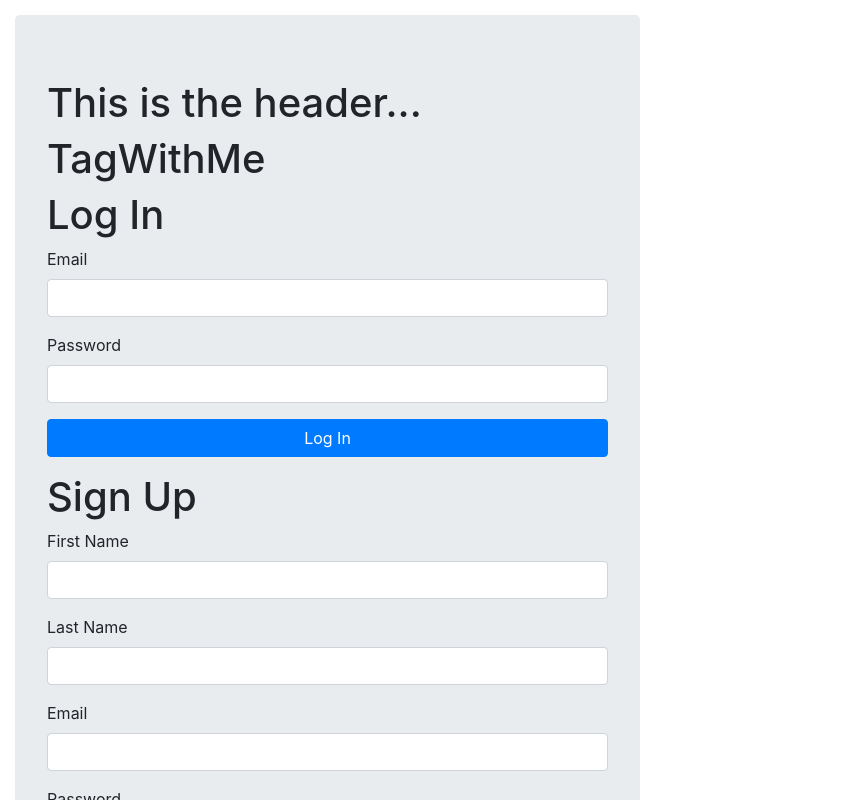
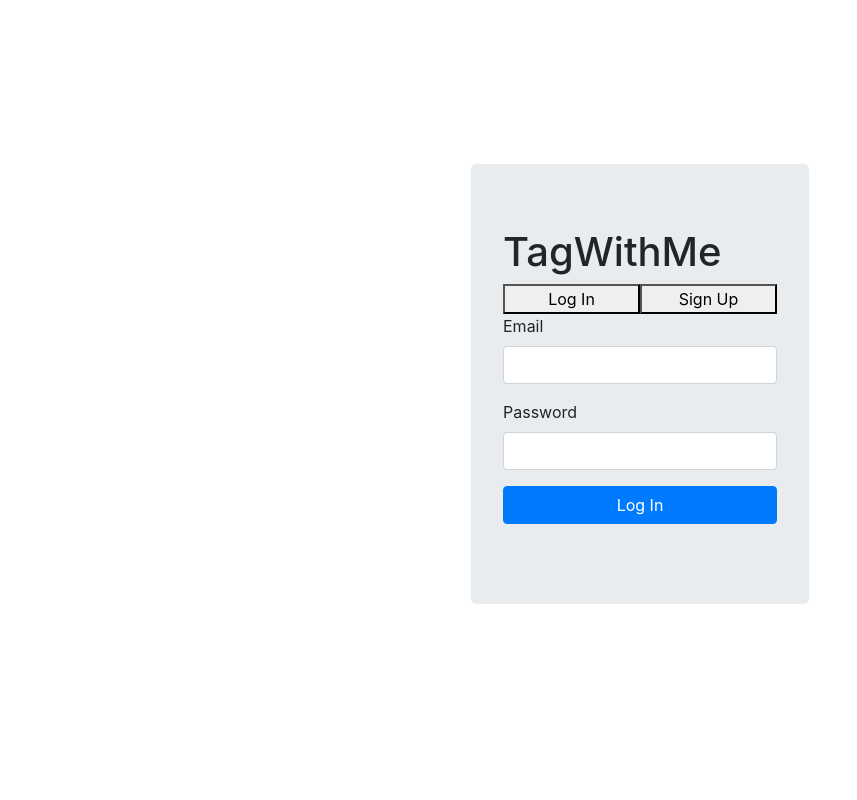
Before and after one commit to avnvbhatta/TagWithMeOld-frontend, a React (Create React App) app: page / in a window 1280 px wide. Shown: the top 800 px of the page, without its empty margins (0-857 px from the left). Built offline with nearby package versions, Linux system fonts and the light colour scheme.

Commit message:
basic alignment and show/hide login stuff

```diff
--- a/src/App.css
+++ b/src/App.css
@@ -22,5 +22,27 @@
 }
 
 #root{
-  margin: 15px
+  position: absolute;
+  width:100%;
+  height: 100%
 }
+
+#container {
+  display: flex; /* establish flex container */
+  flex-direction: column; /* make main-axis vertical */
+  justify-content: center; /* align items vertically, in this case */
+  align-items: center; /* align items horizontally, in this case */
+  min-height: 100%;
+}
+
+.box {
+  width: 300px;
+  margin: 5px;
+  text-align: center;
+}
+
+.flex-item{
+  display: flex;
+  flex-direction: row;
+  justify-content: center;
+}
--- a/src/App.js
+++ b/src/App.js
@@ -5,17 +5,45 @@ import Footer from './Components/Footer';
 import SignUp from "./Components/SignUp/SignUp"
 import LogIn from "./Components/LogIn/LogIn"
 
-function App() {
-  return (
-    <div className="jumbotron" style={{ "width":"50%"}}>
-      <Header />
-        <h1>TagWithMe</h1>
-        <LogIn />
-        <SignUp />
+class App extends React.Component {
+  constructor(){
+    super()
+    this.state = {
+      showLogin: true
+    }
 
-      <Footer />
-    </div>
-  );
+    this.changeView = this.changeView.bind(this)
+  }
+
+  changeView(event){
+    const {name} = event.target
+    this.setState({
+      showLogin: String([name]) === 'login' ? true : false
+    })
+  }
+
+  render(){
+    return (
+      <div id="container">
+        <div className="jumbotron">
+          <h1>TagWithMe</h1>
+          <div className="flex-item">
+            <button onClick={this.changeView} name="login" style={{"width": "100%"}}>Log In</button>
+            <button onClick={this.changeView} name="signup" style={{"width": "100%"}}>Sign Up</button>
+          </div>
+          <div>
+              {this.state.showLogin ? <LogIn /> : <SignUp />}
+          </div>
+
+        </div>
+
+
+      </div>
+    );
+  }
+
 }
 
+
+
 export default App;
--- a/src/Components/LogIn/LogIn.js
+++ b/src/Components/LogIn/LogIn.js
@@ -7,7 +7,6 @@ function LogIn(){
 
     return(
         <div>
-            <h1>Log In</h1>
             <Formik
                 initialValues={{
                     email: '',
--- a/src/Components/SignUp/SignUp.js
+++ b/src/Components/SignUp/SignUp.js
@@ -6,7 +6,6 @@ import axios from "axios"
 function SignUp(){
         return(
             <div>
-                <h1>Sign Up</h1>
                 <Formik
                     initialValues={{
                         first_name: '',
```
